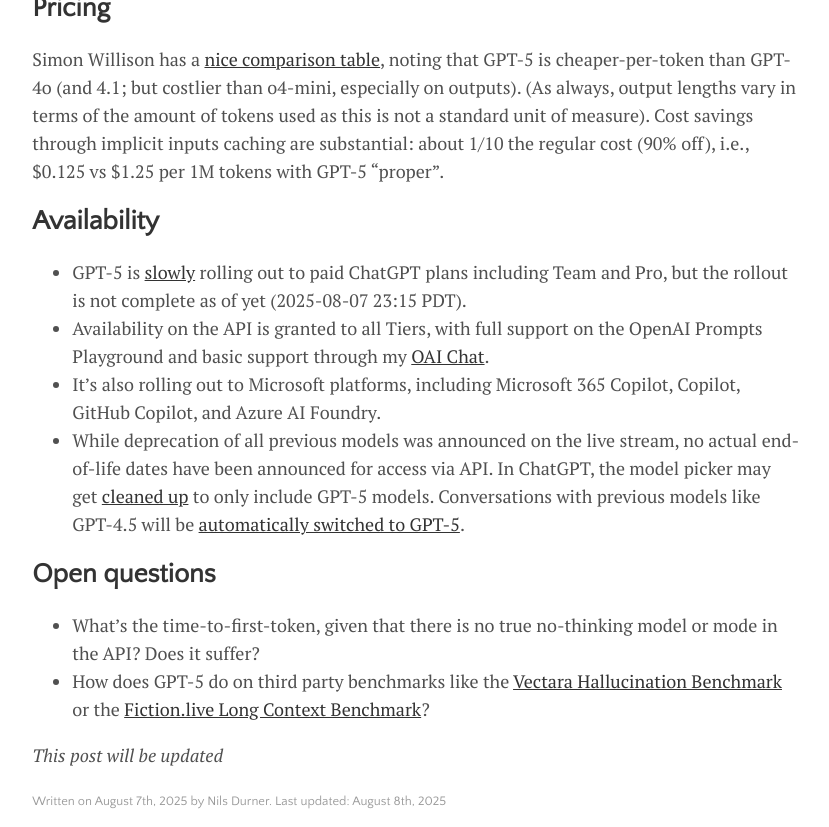
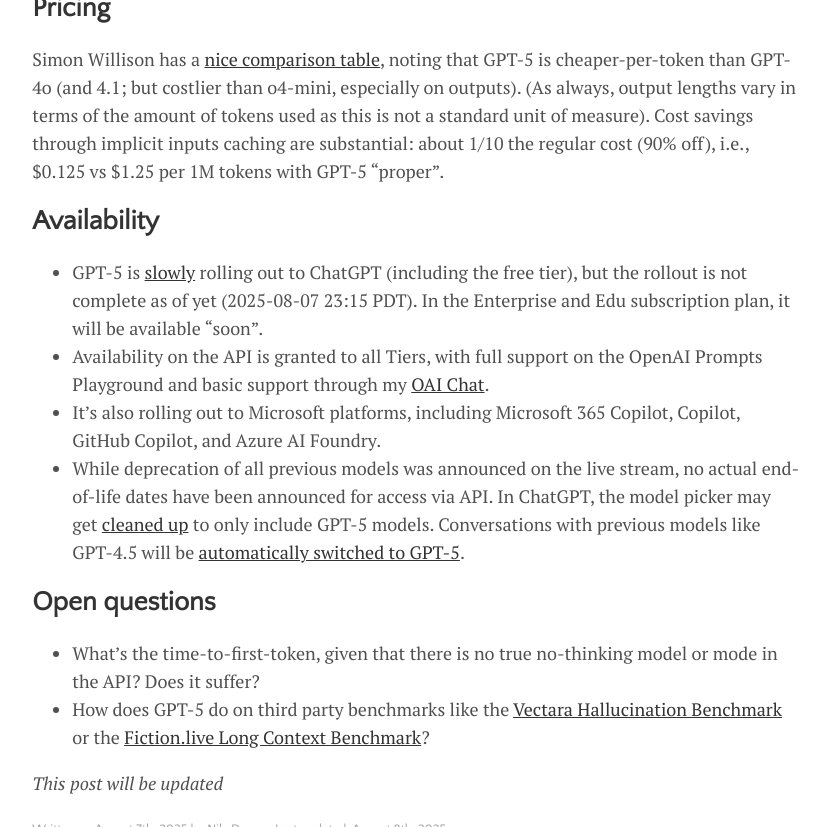
Before and after one commit to ndurner/ndurner.github.io, a Jekyll site: the page built from _posts/2025-08-07-openai-gpt-5.md, in a window 1280 px wide and 900 px high, scrolled down 2179 px, cut to the strip 0-827 px from the top of the window. Shown: the whole strip, without its empty margins (224-1053 px from the left). Built offline with Jekyll 4.4.1, drawn with Linux system fonts in a browser that asks for light colours.

Commit message:
fix rollout

```diff
--- a/_posts/2025-08-07-openai-gpt-5.md
+++ b/_posts/2025-08-07-openai-gpt-5.md
@@ -52,7 +52,7 @@
 Simon Willison has a [nice comparison table](https://simonwillison.net/2025/Aug/7/gpt-5/#:~:text=Input%20%24%2Fm), noting that GPT-5 is cheaper-per-token than GPT-4o (and 4.1; but costlier than o4-mini, especially on outputs). (As always, output lengths vary in terms of the amount of tokens used as this is not a standard unit of measure). Cost savings through implicit inputs caching are substantial: about 1/10 the regular cost (90% off), i.e., $0.125 vs $1.25 per 1M tokens with GPT-5 "proper".
 
 ## Availability
-* GPT-5 is [slowly](https://help.openai.com/en/articles/6825453-chatgpt-release-notes#:~:text=GPT-5%20is%20slowly%20rolling%20out) rolling out to paid ChatGPT plans including Team and Pro, but the rollout is not complete as of yet (2025-08-07 23:15 PDT).
+* GPT-5 is [slowly](https://help.openai.com/en/articles/6825453-chatgpt-release-notes#:~:text=GPT-5%20is%20slowly%20rolling%20out) rolling out to ChatGPT (including the free tier), but the rollout is not complete as of yet (2025-08-07 23:15 PDT). In the Enterprise and Edu subscription plan, it will be available "soon".
 * Availability on the API is granted to all Tiers, with full support on the OpenAI Prompts Playground and basic support through my [OAI Chat](oai_chat-updates).
 * It's also rolling out to Microsoft platforms, including Microsoft 365 Copilot, Copilot, GitHub Copilot, and Azure AI Foundry.
 * While deprecation of all previous models was announced on the live stream, no actual end-of-life dates have been announced for access via API. In ChatGPT, the model picker may get [cleaned up](https://x.com/OpenAI/status/1953526591629508735) to only include GPT-5 models. Conversations with previous models like GPT-4.5 will be [automatically switched to GPT-5](https://help.openai.com/en/articles/6825453-chatgpt-release-notes#:~:text=ChatGPT%20will%20automatically%20switch%20it%20to%20the%20closest%20GPT-5%20equivalent
```
